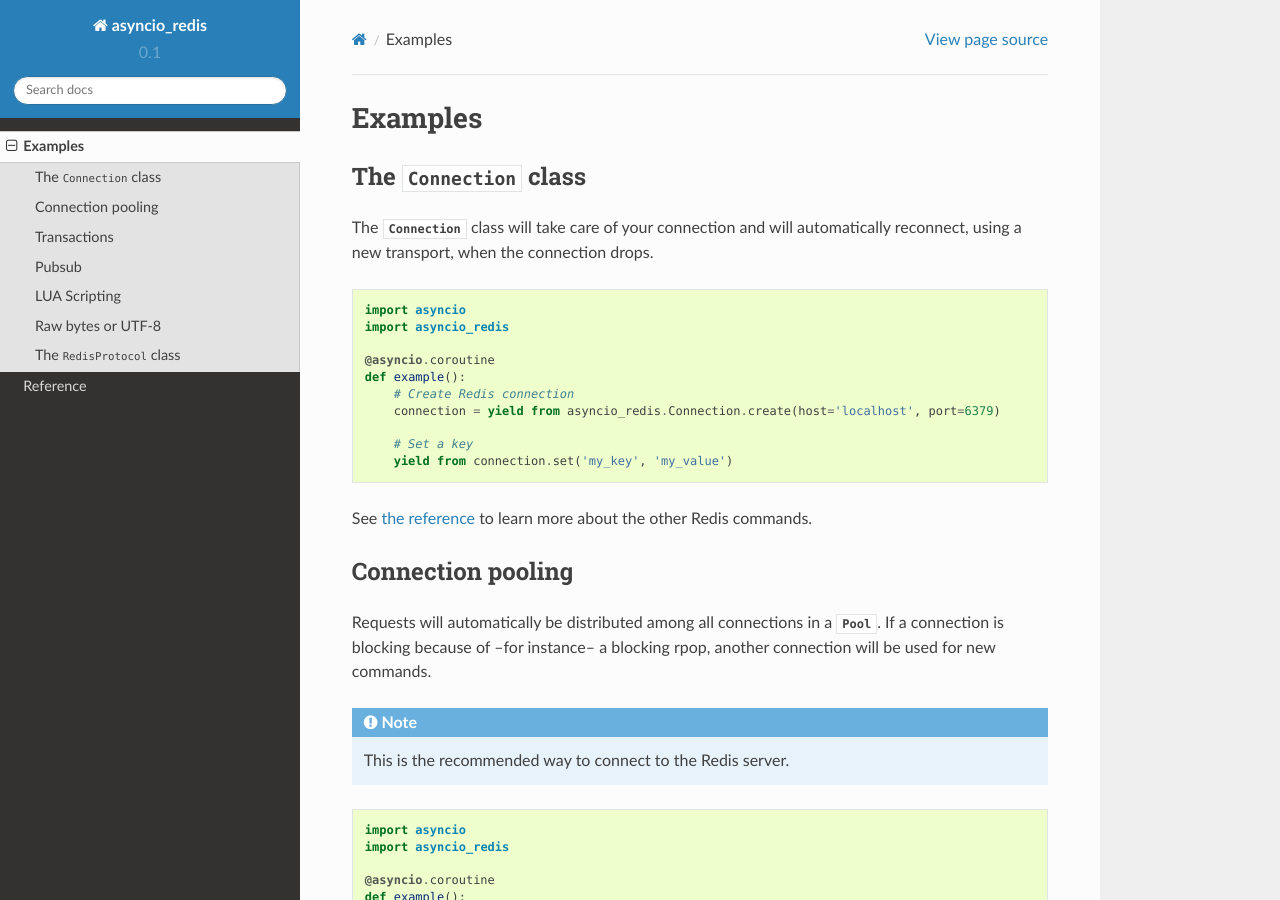
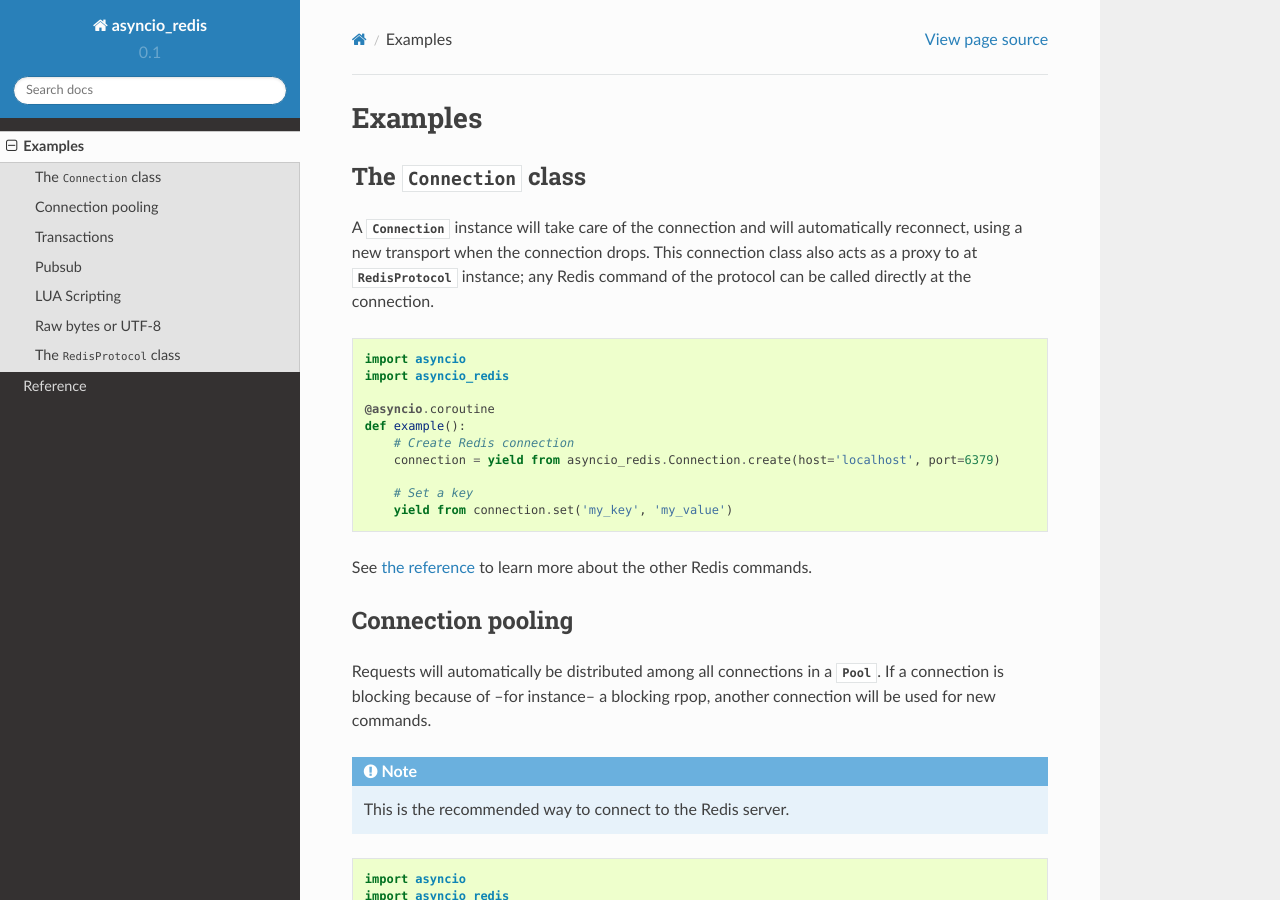
Before and after one commit to jonathanslenders/asyncio-redis, a Sphinx documentation site: the page built from docs/pages/examples.rst, in a window 1280 px wide and 900 px high. Built offline with Sphinx 7.4.7 and the Read the Docs theme 2.0.0, drawn with Linux system fonts in a browser that asks for light colours.

Commit message:
Improved docs.

```diff
--- a/docs/pages/examples.rst
+++ b/docs/pages/examples.rst
@@ -6,9 +6,11 @@
 The :class:`Connection <asyncio_redis.Connection>` class
 --------------------------------------------------------
 
-The :class:`Connection <asyncio_redis.Connection>` class will take care of your
-connection and will automatically reconnect, using a new transport, when the
-connection drops.
+A :class:`Connection <asyncio_redis.Connection>` instance will take care of the
+connection and will automatically reconnect, using a new transport when the
+connection drops. This connection class also acts as a proxy to at
+:class:`RedisProtocol <asyncio_redis.RedisProtocol>` instance; any Redis
+command of the protocol can be called directly at the connection.
 
 .. code:: python
 
```
Also changed, not shown: README.rst (+6 -3 lines), 2 other files.
